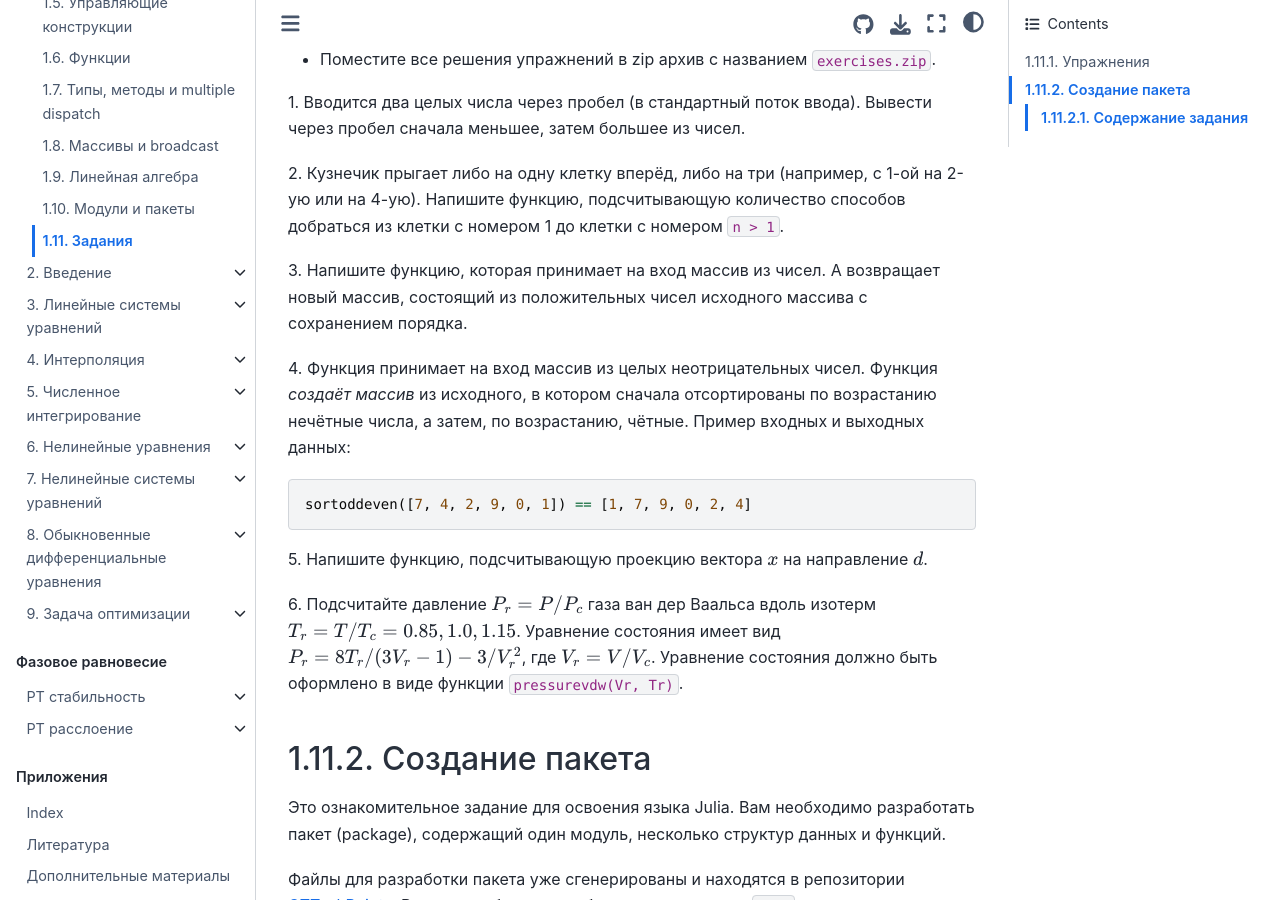
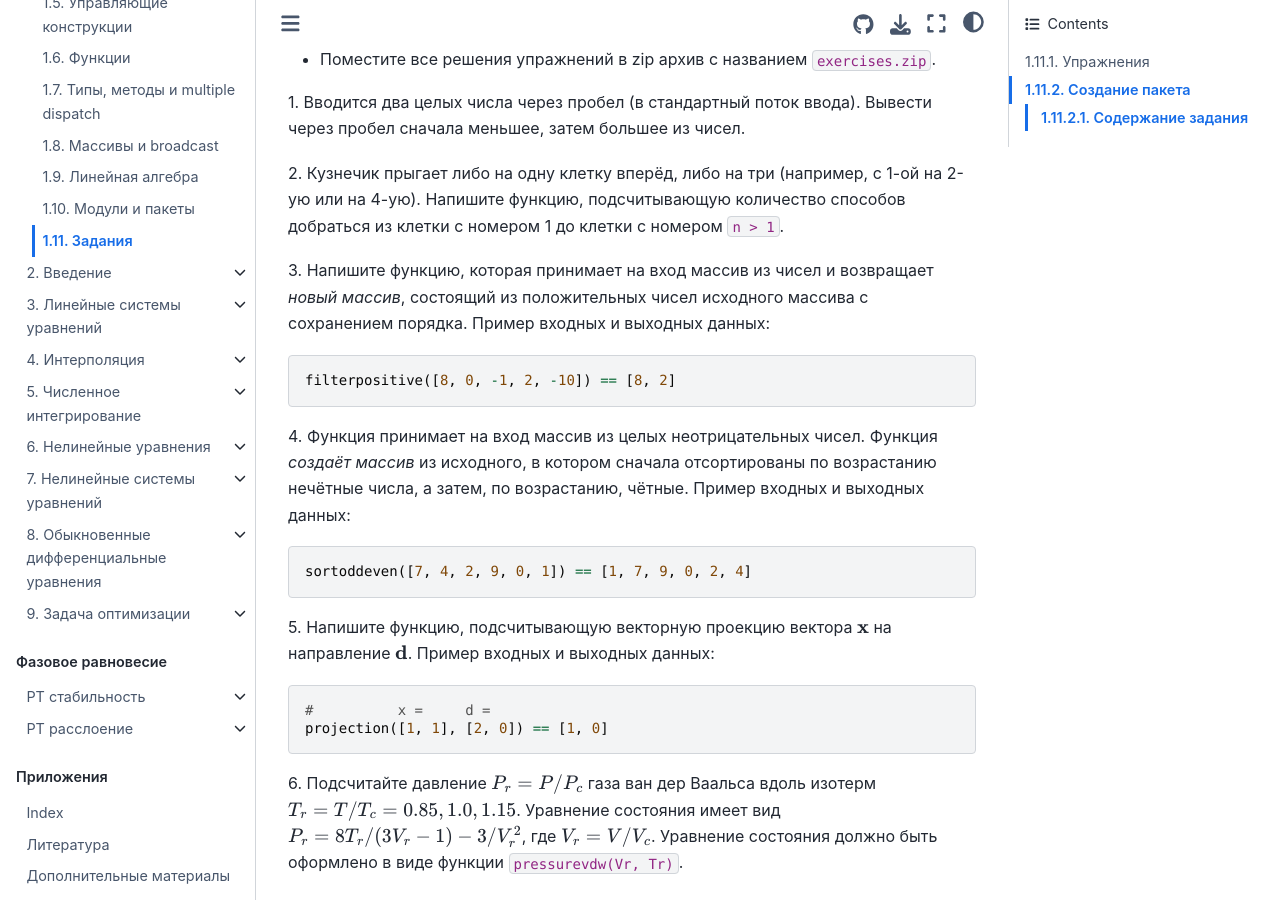
Before and after one commit to stepanzh/computational_thermodynamics, a Jupyter Book: the page built from book/julia/ex.md, in a window 1280 px wide and 900 px high, scrolled down 354 px. Built offline with Jupyter Book 1.0.4 settings and Sphinx 7.4.7 and the Sphinx Book theme 1.1.4, drawn with Linux system fonts in a browser that asks for light colours.

Commit message:
feat: упражение по julia - примеры для задач 3 и 5
Related #44

````diff
--- a/book/julia/ex.md
+++ b/book/julia/ex.md
@@ -24,8 +24,12 @@
 Напишите функцию, подсчитывающую количество способов добраться из клетки с номером 1 до клетки с номером `n > 1`.
 
 3\.
-Напишите функцию, которая принимает на вход массив из чисел.
-А возвращает новый массив, состоящий из положительных чисел исходного массива с сохранением порядка.
+Напишите функцию, которая принимает на вход массив из чисел и возвращает _новый массив_, состоящий из положительных чисел исходного массива с сохранением порядка.
+Пример входных и выходных данных:
+
+```julia
+filterpositive([8, 0, -1, 2, -10]) == [8, 2]
+```
 
 4\.
 Функция принимает на вход массив из целых неотрицательных чисел.
@@ -37,7 +41,13 @@ sortoddeven([7, 4, 2, 9, 0, 1]) == [1, 7, 9, 0, 2, 4]
 ```
 
 5\.
-Напишите функцию, подсчитывающую проекцию вектора $x$ на направление $d$.
+Напишите функцию, подсчитывающую векторную проекцию вектора $\mathbf{x}$ на направление $\mathbf{d}$.
+Пример входных и выходных данных:
+
+```julia
+#          x =     d =
+projection([1, 1], [2, 0]) == [1, 0]
+```
 
 6\.
 Подсчитайте давление $P_r = P / P_c$ газа ван дер Ваальса вдоль изотерм $T_r = T / T_c = 0.85, 1.0, 1.15$.
````
